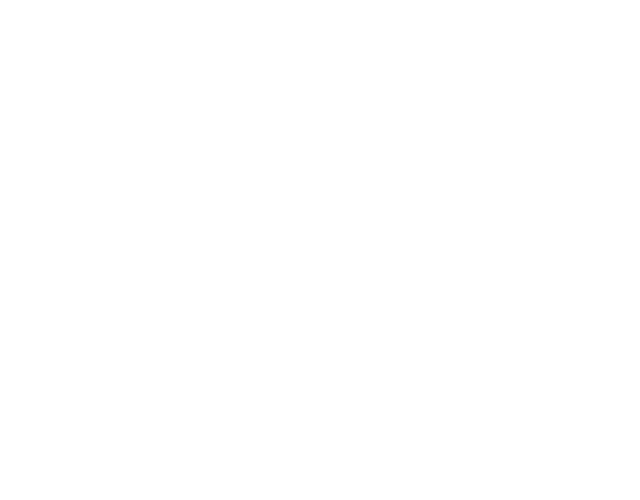
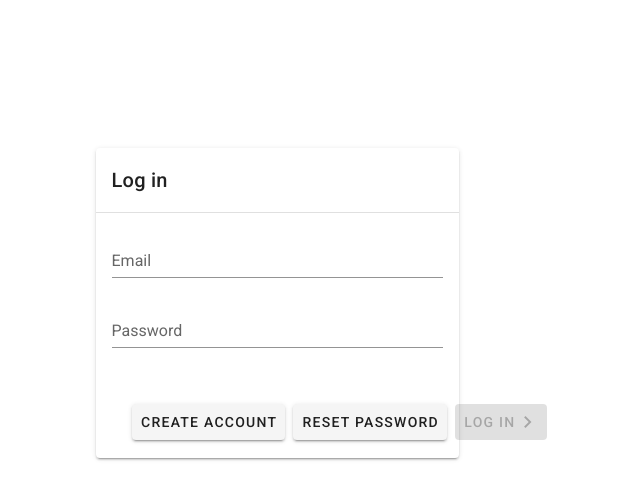
Before and after one commit to jakubmagac/gym-frontend, a Nuxt app: page /login in a window 1280 px wide. Before the commit this address had no page. Shown: the top 500 px of the page, without its empty margins (363-1003 px from the left). Built offline with nearby package versions, Linux system fonts and the light colour scheme.

Commit message:
WIP login/register form

```diff
--- a/package.json
+++ b/package.json
@@ -28,6 +28,7 @@
     "@nuxtjs/eslint-config-typescript": "^8.0.0",
     "@nuxtjs/eslint-module": "^3.0.2",
     "@nuxtjs/vuetify": "^1.12.3",
+    "axios": "^0.27.2",
     "eslint": "^8.4.1",
     "eslint-plugin-nuxt": "^3.1.0",
     "eslint-plugin-vue": "^8.2.0"
--- /dev/null
+++ b/pages/login.vue
@@ -0,0 +1,163 @@
+<template>
+  <v-container>
+    <v-row justify="center" align="center" style="height: 100vh">
+      <v-col cols="8" sm="6" md="4">
+        <v-card class="login-card">
+          <v-card-title>
+            {{ newUser ? 'Create account' : 'Log in' }}
+          </v-card-title>
+
+          <v-divider />
+
+          <v-card-text v-if="!newUser">
+            <v-form
+              ref="form"
+              v-model="valid"
+            >
+              <v-text-field
+                v-model="email"
+                :rules="emailRules"
+                label="Email"
+                type="email"
+                required
+              />
+
+              <v-text-field
+                v-model="password"
+                :rules="passwordRulesExisting"
+                label="Password"
+                type="password"
+                required
+              />
+            </v-form>
+          </v-card-text>
+
+          <v-card-text v-if="newUser">
+            <v-form
+              ref="form"
+              v-model="valid"
+            >
+              <v-text-field
+                v-model="username"
+                :rules="usernameRules"
+                label="Username"
+                type="text"
+                required
+              />
+
+              <v-text-field
+                v-model="email"
+                :rules="emailRules"
+                label="Email"
+                type="email"
+                required
+                class="input"
+              />
+
+              <v-text-field
+                v-model="password"
+                :rules="passwordRules"
+                label="Password"
+                type="password"
+                required
+              />
+            </v-form>
+          </v-card-text>
+
+          <v-card-actions v-if="!newUser">
+            <v-btn @click="switchNewUser">
+              Create account
+            </v-btn>
+
+            <v-btn>
+              Reset password
+            </v-btn>
+
+            <v-btn :disabled="!valid" color="primary" @click="confirm">
+              Log in
+              <v-icon>mdi-chevron-right</v-icon>
+            </v-btn>
+          </v-card-actions>
+
+          <v-card-actions v-if="newUser">
+            <v-btn @click="switchNewUser">
+              <v-icon>mdi-chevron-left</v-icon>
+              Existing user
+            </v-btn>
+
+            <v-btn :disabled="!valid" color="primary" @click="confirm">
+              Create account
+              <v-icon>mdi-chevron-right</v-icon>
+            </v-btn>
+          </v-card-actions>
+        </v-card>
+      </v-col>
+    </v-row>
+  </v-container>
+</template>
+
+<script>
+import axios from 'axios'
+
+export default {
+  name: 'LoginPage',
+  data: () => ({
+    newUser: false,
+    valid: false,
+    username: '',
+    usernameRules: [
+      v => !!v || 'Username is required',
+      v => (v && v.length <= 15) || 'Username can\'t be longer than 15 characters'
+    ],
+    email: '',
+    emailRules: [
+      v => !!v || 'Email is required',
+      v => /.+@.+\..+/.test(v) || 'E-mail must be valid'
+    ],
+    password: '',
+    passwordRules: [
+      v => !!v || 'Password is required',
+      v => (v && v.length > 5) || 'Password must be at least 6 characters long'
+    ],
+    passwordRulesExisting: [
+      v => !!v || 'Enter your password'
+    ]
+  }),
+  methods: {
+    switchNewUser () {
+      this.$refs.form.reset()
+      this.newUser = !this.newUser
+    },
+    confirm () {
+      if (this.newUser) {
+        this.createAccount()
+      } else {
+        this.login()
+      }
+    },
+    createAccount () {
+      // console.log('bruh')
+    },
+    login () {
+      // console.log(`logging in with credentials   -> email: ${this.email} | pass: ${this.password}`)
+      axios
+        .post('https://gym-api-iot.herokuapp.com/api/auth/local', {
+          identifier: this.email,
+          password: this.password
+        })
+        .then(response => console.log(response))
+    }
+  }
+}
+</script>
+
+<style lang="scss" scoped>
+.login-card {
+  margin-bottom: 60%;
+
+  .v-card__actions {
+    justify-content: space-between;
+    padding: 5% 10%;
+  }
+}
+</style>
```
Also changed, not shown: 1 other file (tests, documents, lock files or other folders).
